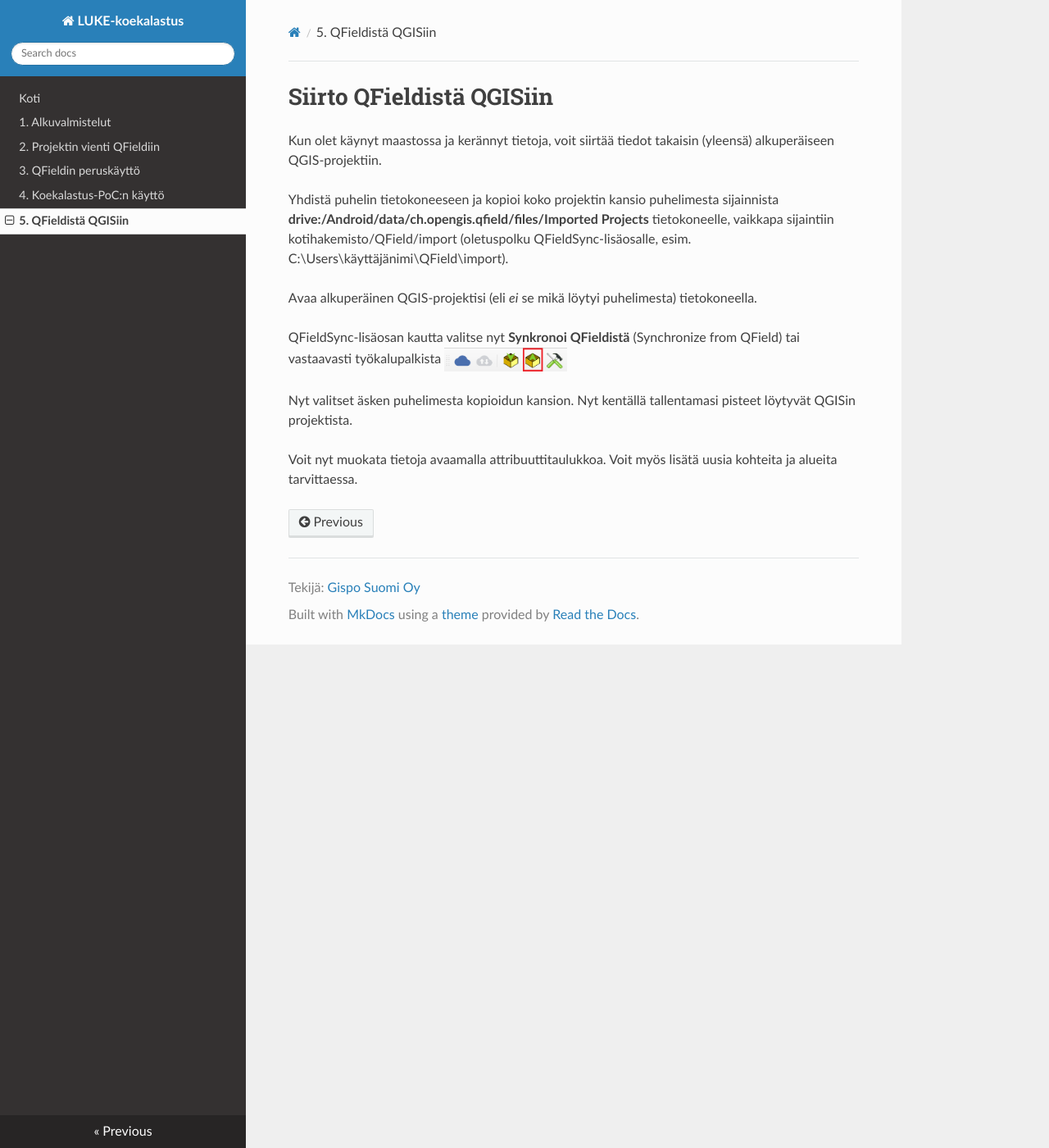
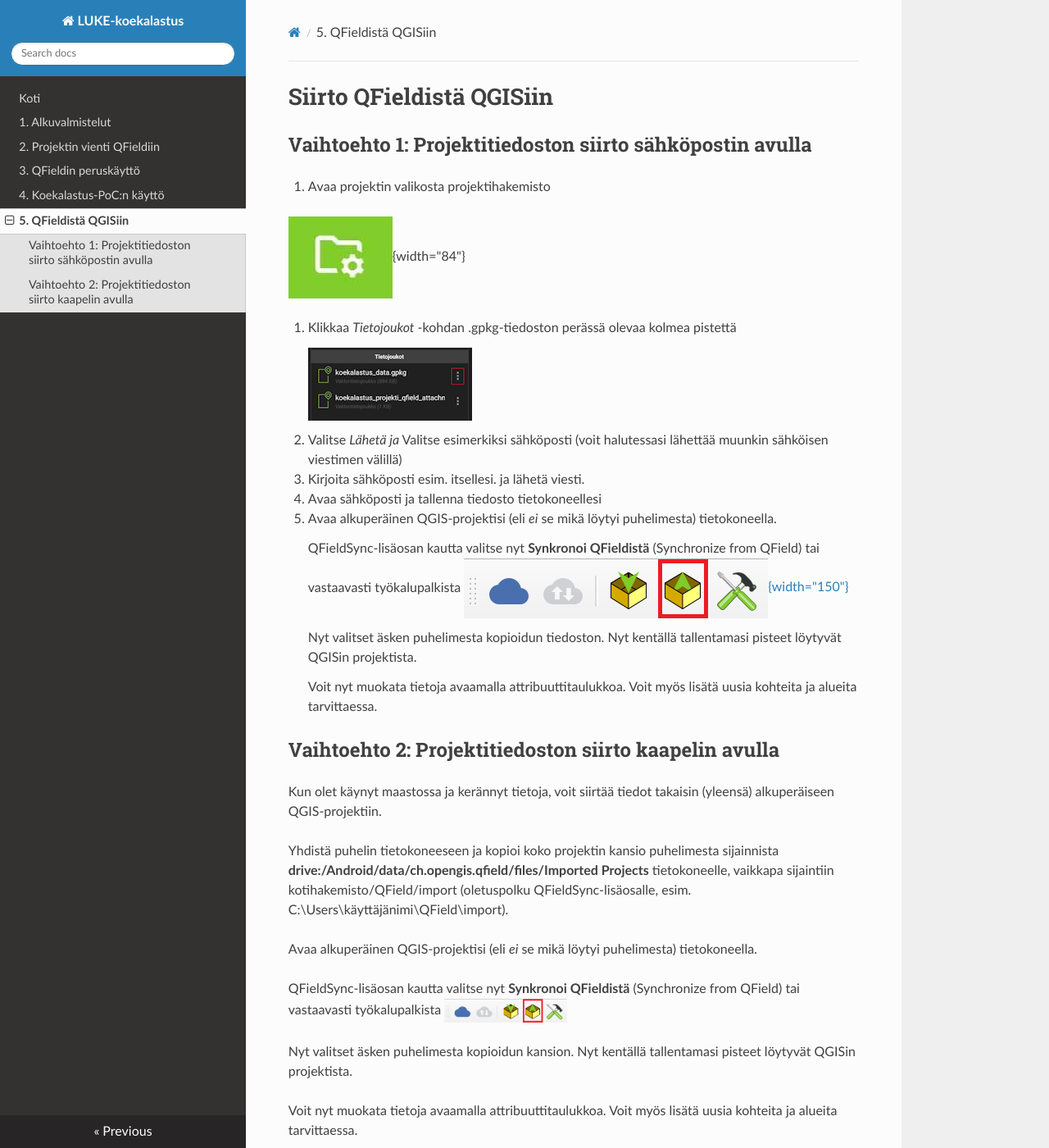
Before and after one commit to GispoCoding/luke-koekalastus, an MkDocs documentation site: the page built from docs/5_qfieldista_qgisiin.md, in a window 1280 px wide and 1400 px high. Shown: the whole window at 82% size. Built offline with MkDocs 1.6.1, drawn with Linux system fonts in a browser that asks for light colours; nearby versions of some CDN libraries.

```diff
--- a/docs/5_qfieldista_qgisiin.md
+++ b/docs/5_qfieldista_qgisiin.md
@@ -1,4 +1,30 @@
 # Siirto QFieldistä QGISiin
+
+## Vaihtoehto 1: Projektitiedoston siirto sähköpostin avulla
+
+1.  Avaa projektin valikosta projektihakemisto
+
+![](img/projektihakemisto.png){width="84"}
+
+2.  Klikkaa *Tietojoukot* -kohdan .gpkg-tiedoston perässä olevaa kolmea pistettä
+
+    ![](img/laheta-tiedosto.png)
+
+3.  Valitse *Lähetä ja* Valitse esimerkiksi sähköposti (voit halutessasi lähettää muunkin sähköisen viestimen välillä)
+
+4.  Kirjoita sähköposti esim. itsellesi. ja lähetä viesti.
+
+5.  Avaa sähköposti ja tallenna tiedosto tietokoneellesi
+
+6.  Avaa alkuperäinen QGIS-projektisi (eli *ei* se mikä löytyi puhelimesta) tietokoneella.
+
+    QFieldSync-lisäosan kautta valitse nyt **Synkronoi QFieldistä** (Synchronize from QField) tai vastaavasti työkalupalkista [![](img/qfieldsync_import.png){width="150"}](#0)
+
+    Nyt valitset äsken puhelimesta kopioidun tiedoston. Nyt kentällä tallentamasi pisteet löytyvät QGISin projektista.
+
+    Voit nyt muokata tietoja avaamalla attribuuttitaulukkoa. Voit myös lisätä uusia kohteita ja alueita tarvittaessa.
+
+## Vaihtoehto 2: Projektitiedoston siirto kaapelin avulla
 
 Kun olet käynyt maastossa ja kerännyt tietoja, voit siirtää tiedot takaisin (yleensä) alkuperäiseen QGIS-projektiin.
 
@@ -6,7 +32,7 @@ Yhdistä puhelin tietokoneeseen ja kopioi koko projektin kansio puhelimesta sija
 
 Avaa alkuperäinen QGIS-projektisi (eli *ei* se mikä löytyi puhelimesta) tietokoneella.
 
-QFieldSync-lisäosan kautta valitse nyt **Synkronoi QFieldistä** (Synchronize from QField) tai vastaavasti työkalupalkista [<img src="img/qfieldsync_import.png" width="150" />](img/qfieldsync_import.png)
+QFieldSync-lisäosan kautta valitse nyt **Synkronoi QFieldistä** (Synchronize from QField) tai vastaavasti työkalupalkista [<img src="img/qfieldsync_import.png" width="150"/>](img/qfieldsync_import.png)
 
 Nyt valitset äsken puhelimesta kopioidun kansion. Nyt kentällä tallentamasi pisteet löytyvät QGISin projektista.
 
```
Also changed, not shown: docs/1_alkuvalmistelut.md (+17 -1 lines), docs/2_vienti.md (+46 -22 lines), docs/img/koekalastusjakso-lisays.png (added), docs/img/laheta-tiedosto.png (added), docs/img/projektihakemisto.png (added), docs/img/projektin-avaus.png (added), docs/img/pyynti-lisays.png (added), 1 other file.
